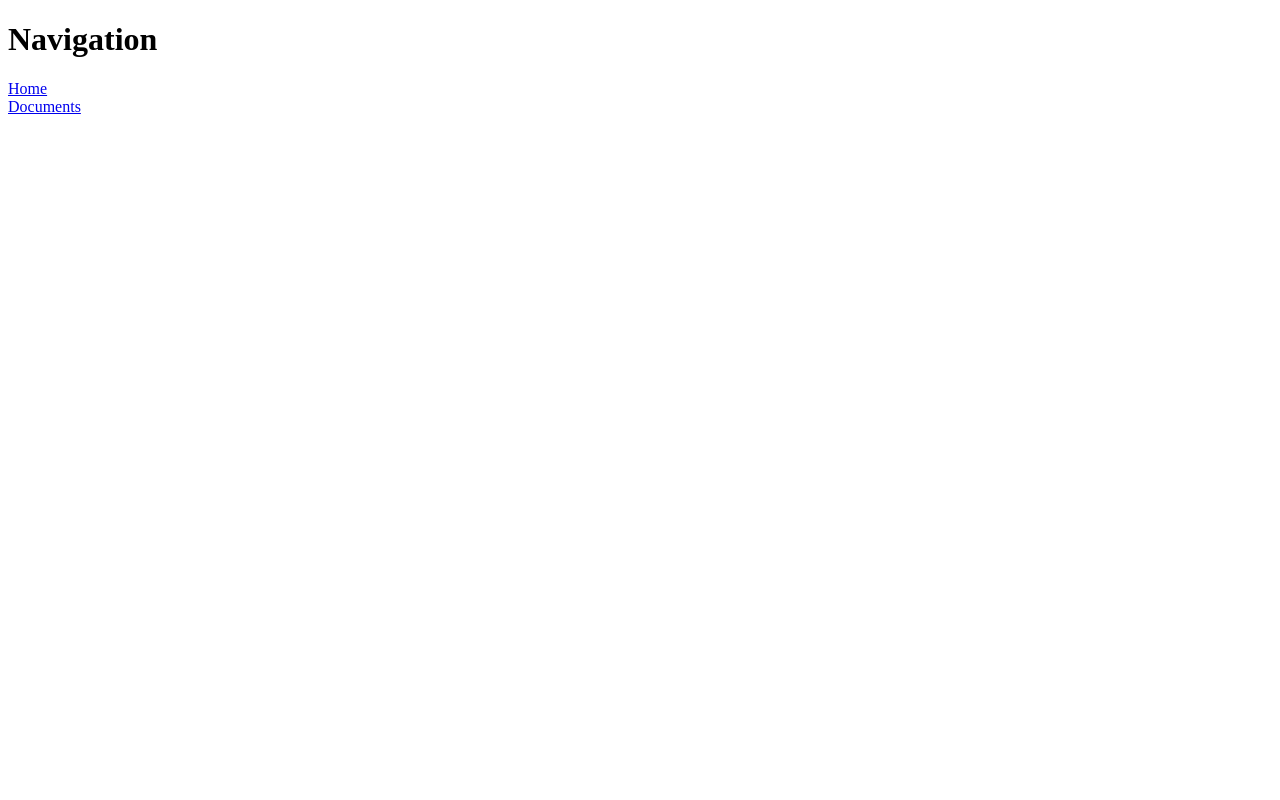
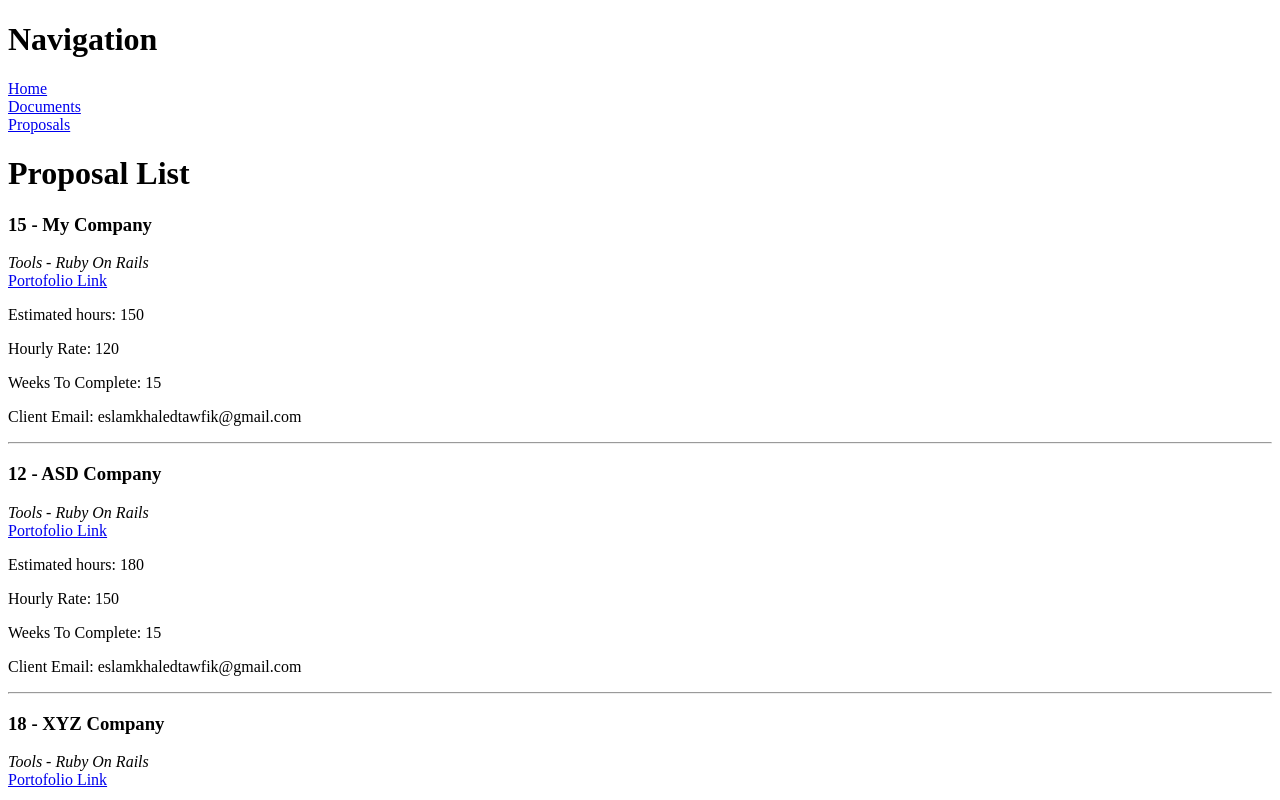
Before and after one commit to EslaMahgoub/Freelancemy, an Angular app: page /proposals in a window 1280 px wide. Before the commit this address led to /. Shown: the top 800 px of the page. Built offline with nearby package versions, Linux system fonts and the light colour scheme.

Commit message:
Add ProposalList and Proposal Components

```diff
--- a/src/app/app-routing.module.ts
+++ b/src/app/app-routing.module.ts
@@ -3,11 +3,13 @@ import { RouterModule, Routes } from '@angular/router';
 
 import { HomePageComponent } from './homepage/homepage.component';
 import { DocumentsComponent } from './documents/documents.component';
+import { ProposalListComponent } from './proposal/proposal-list.component';
 
 const routes: Routes = [
   { path: "", redirectTo: '/home', pathMatch: 'full'},
   { path: "home", component: HomePageComponent},
   { path: "documents", component: DocumentsComponent},
+  { path: "proposals", component: ProposalListComponent},
 ];
 
 @NgModule({
--- a/src/app/app.component.html
+++ b/src/app/app.component.html
@@ -3,4 +3,6 @@
 <a routerLink="/home">Home</a>
 <br/>
 <a routerLink="/documents">Documents</a>
+<br/>
+<a routerLink="/proposals">Proposals</a>
 <router-outlet></router-outlet>
--- a/src/app/app.module.ts
+++ b/src/app/app.module.ts
@@ -6,12 +6,14 @@ import { AppRoutingModule } from './app-routing.module';
 import { AppComponent } from './app.component';
 import { HomePageComponent } from './homepage/homepage.component';
 import { DocumentsComponent } from './documents/documents.component';
+import { ProposalListComponent } from './proposal/proposal-list.component';
 
 @NgModule({
   declarations: [
     AppComponent,
     HomePageComponent,
     DocumentsComponent,
+    ProposalListComponent,
   ],
   imports: [
     BrowserModule,
--- /dev/null
+++ b/src/app/proposal/proposal-list.component.html
@@ -0,0 +1,15 @@
+<h1>Proposal List</h1>
+
+<div *ngFor="let proposal of proposals">
+
+  <h3>{{proposal.id}} - {{ proposal.customer }}</h3>
+  <em>Tools - {{ proposal.tools }}</em>
+  <div>
+  <a href="{{ proposal.portfolio_url }}"> Portofolio Link </a>
+  </div>
+  <p>Estimated hours: {{ proposal.estimated_hours }}</p>
+  <p>Hourly Rate: {{ proposal.hourly_rate }}</p>
+  <p>Weeks To Complete: {{ proposal.weeks_to_complete }}</p>
+  <p>Client Email: {{ proposal.client_email }}</p>
+  <hr>
+</div>
--- /dev/null
+++ b/src/app/proposal/proposal-list.component.ts
@@ -0,0 +1,18 @@
+import { Component } from "@angular/core";
+import {Proposal} from "./proposal";
+@Component({
+  selector: "proposal-list",
+  templateUrl: "proposal-list.component.html",
+})
+
+export class ProposalListComponent {
+  pageTitle:string = "Freelancemy | Proposal List";
+  prposalOne: Proposal = new Proposal(15, 'My Company', 'https://github.com/EslaMahgoub/', 'Ruby On Rails',
+  150, 120, 15, "eslamkhaledtawfik@gmail.com")
+  prposalTwo: Proposal = new Proposal(12, 'ASD Company', 'https://github.com/EslaMahgoub/', 'Ruby On Rails',
+  180, 150, 15, "eslamkhaledtawfik@gmail.com")
+  prposalThree: Proposal = new Proposal(18, 'XYZ Company', 'https://github.com/EslaMahgoub/', 'Ruby On Rails',
+  120, 140, 20, "eslamkhaledtawfik@gmail.com")
+
+  proposals: Proposal[] = [this.prposalOne, this.prposalTwo, this.prposalThree]
+};
--- /dev/null
+++ b/src/app/proposal/proposal.ts
@@ -0,0 +1,15 @@
+export class Proposal {
+  constructor(
+    public id?: number,
+    public customer?: string,
+    public portfolio_url: string = 'http//',
+    public tools?: string,
+    public estimated_hours?: number,
+    public hourly_rate?: number,
+    public weeks_to_complete?: number,
+    public client_email?: string,
+  ) {}
+}
+
+// 15, 'My Company', 'https://github.com/EslaMahgoub/', 'Ruby On Rails',
+// 150, 120, 15, eslamkhaledtawfik@gmail.com
```
